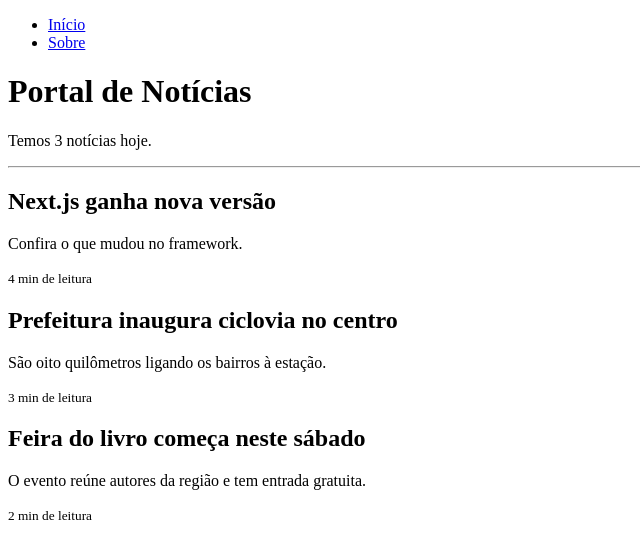
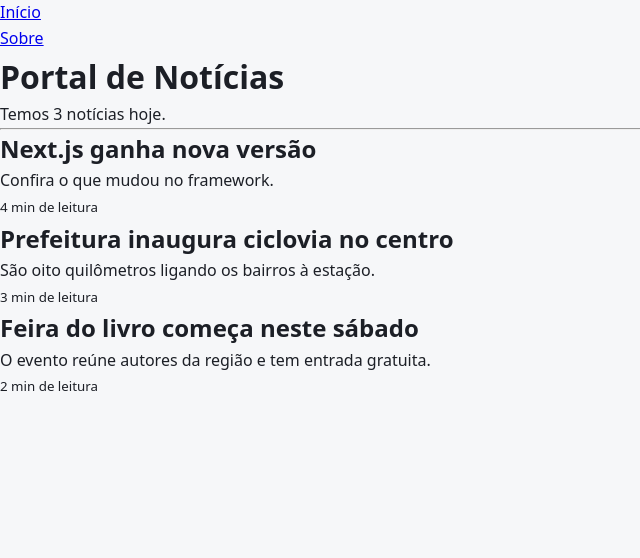
Before and after one commit to profvalmeida/portal-curso, a Next.js app: page / in a window 1280 px wide. Shown: the top 558 px of the page, without its empty margins (0-640 px from the left). Built offline with nearby package versions, Linux system fonts and the light colour scheme.

Commit message:
m02-a01 (meio da aula): variáveis, reset e body

```diff
--- /dev/null
+++ b/app/globals.css
@@ -0,0 +1,28 @@
+:root {
+  --cor-fundo: #f6f7f9;
+  --cor-superficie: #ffffff;
+  --cor-texto: #1c1f26;
+  --cor-texto-suave: #5b6472;
+  --cor-destaque: #c8102e;
+  --cor-borda: #e2e5ea;
+
+  --espaco-1: 0.5rem;
+  --espaco-2: 1rem;
+  --espaco-3: 1.5rem;
+  --espaco-4: 2.5rem;
+
+  --largura-maxima: 1100px;
+}
+
+* {
+  box-sizing: border-box;
+  margin: 0;
+  padding: 0;
+}
+
+body {
+  background: var(--cor-fundo);
+  color: var(--cor-texto);
+  font-family: system-ui, sans-serif;
+  line-height: 1.6;
+}
--- a/app/layout.tsx
+++ b/app/layout.tsx
@@ -1,5 +1,6 @@
 import type { Metadata } from "next";
 import Link from "next/link";
+import "./globals.css";
 
 export const metadata: Metadata = {
   title: "Portal de Notícias",
```
